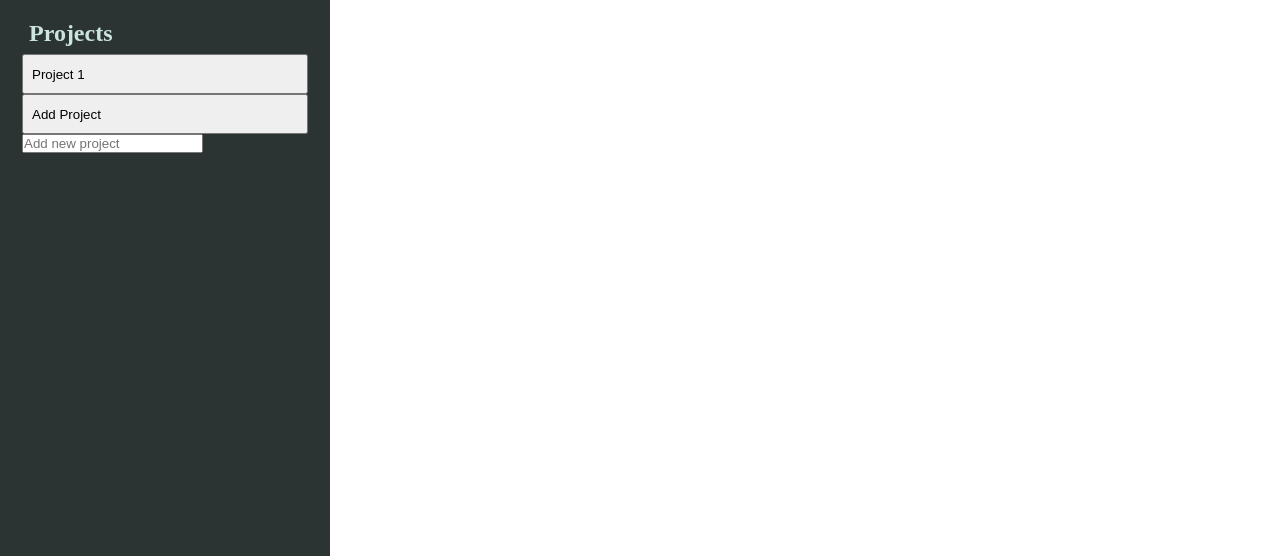
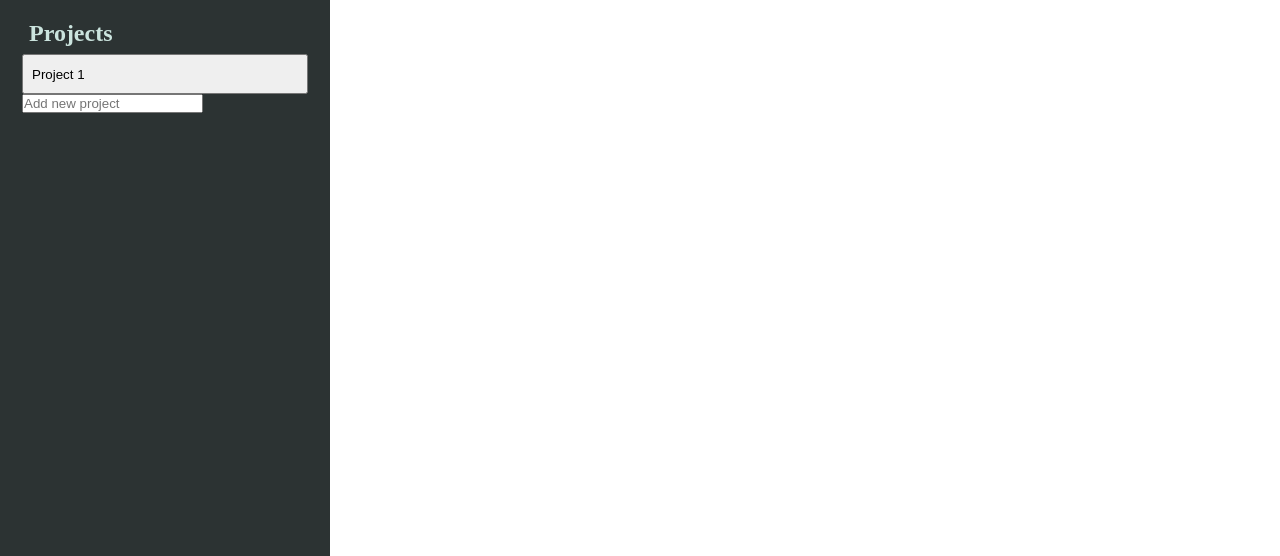
Before and after one commit to 0lympusMons/ToDo-List, a website: page dist/index.html in a window 1280 px wide. Shown: the part 244-800 px from the top of the page. Drawn offline with Linux system fonts and the light colour scheme.

Commit message:
Remove useless project node

```diff
--- a/dist/index.html
+++ b/dist/index.html
@@ -29,7 +29,6 @@
                     <li><button class="project__button">Project 1</button></li>
                 </ul>
 
-                <button id="addProjectButton">Add Project</button>
 
                 <input type="text" name="addProject" id="addProjectField" placeholder="Add new project">
             </div>
```
